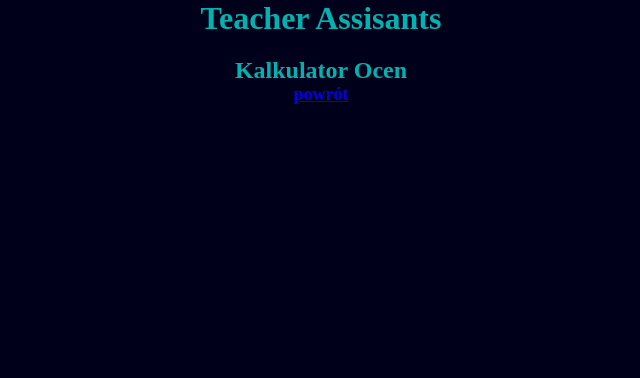
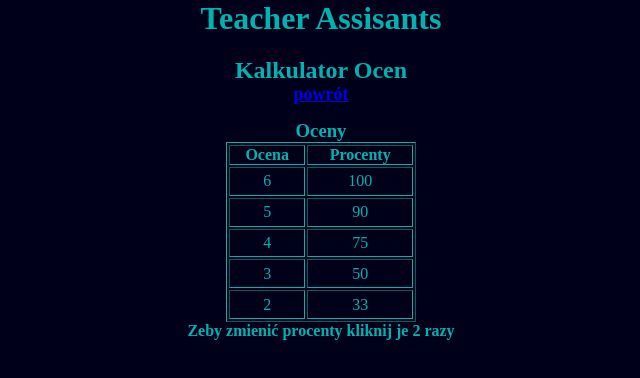
Before and after one commit to Jokertem/Teacher-Assistans, a React (Vite) app in the folder frontend/: page /oceny in a window 1280 px wide. Shown: the top 378 px of the page, without its empty margins (319-959 px from the left). Built offline with nearby package versions, Linux system fonts and the light colour scheme.

Commit message:
Render and edit Grades Table

```diff
--- a/frontend/index.html
+++ b/frontend/index.html
@@ -8,6 +8,7 @@
   </head>
   <body>
     <div id="root"></div>
+
     <script type="module" src="/src/main.jsx"></script>
   </body>
 </html>
--- /dev/null
+++ b/frontend/src/components/GradesTable/GradesTable.jsx
@@ -0,0 +1,54 @@
+import styles from "./GradesTable.module.css";
+import { useContext } from "react";
+import { gradesContext } from "../../views/GradesCalc";
+
+import React from "react";
+
+export default function GradesTable() {
+  const { gradesValue, gradeSelect, gradeEdit } = useContext(gradesContext);
+  const [grades, setGrades] = gradesValue;
+
+  const [select, setSelect] = gradeSelect;
+  const [edit, setEdit] = gradeEdit;
+
+  const SelectGrade = (i) => {
+    setSelect(i);
+    setEdit(true);
+  };
+  return (
+    <>
+      <h3 className={styles.tableTittle}>Oceny</h3>
+      <table border={1} className={styles.table}>
+        <thead>
+          <tr>
+            <th>Ocena</th>
+            <th>Procenty</th>
+          </tr>
+        </thead>
+        <tbody>
+          {grades.map((grade, index) => (
+            <tr key={grade.grade}>
+              <td
+                onDoubleClick={() => {
+                  SelectGrade(index);
+                }}
+              >
+                {grade.grade}
+              </td>
+              <td
+                onDoubleClick={() => {
+                  SelectGrade(index);
+                }}
+              >
+                {grade.prc}
+              </td>
+            </tr>
+          ))}
+        </tbody>
+      </table>
+      <b className={styles.changeinfo}>
+        Zeby zmienić procenty kliknij je 2 razy
+      </b>
+    </>
+  );
+}
--- /dev/null
+++ b/frontend/src/components/GradesTable/GradesTable.module.css
@@ -0,0 +1,22 @@
+.tableTittle {
+  text-align: center;
+  color: var(--mainColor);
+}
+
+.table {
+  border-color: var(--mainColor);
+  margin: auto;
+  width: 190px;
+  height: 180px;
+}
+.table * {
+  color: var(--mainColor);
+}
+.table td {
+  text-align: center;
+}
+.changeinfo {
+  display: block;
+  text-align: center;
+  color: var(--mainColor);
+}
--- /dev/null
+++ b/frontend/src/components/gradesChange/GradesChange.jsx
@@ -0,0 +1,73 @@
+import styles from "./GradesChange.module.css";
+import { useState, useEffect, useContext } from "react";
+import { gradesContext } from "../../views/GradesCalc";
+
+export default function GradesChange() {
+  const { gradesValue, gradeSelect, gradeEdit } = useContext(gradesContext);
+  const [grades, setGrades] = gradesValue;
+
+  const [select, setSelect] = gradeSelect;
+  const [edit, setEdit] = gradeEdit;
+  const [percent, setPercent] = useState(100);
+  const ChangePercent = (e) => {
+    setPercent(e.target.value);
+  };
+  const Remove = (e) => {
+    e.preventDefault();
+    setEdit(false);
+  };
+  const Save = (e) => {
+    e.preventDefault();
+    const selectPercent = document.querySelector("#prc").value;
+    if (selectPercent > 100 || selectPercent < 1 || isNaN(selectPercent)) {
+      return;
+    }
+
+    const newGrade = grades.map((grade, index) => {
+      if (index == select) {
+        return {
+          ...grade,
+          prc: (grade.prc = selectPercent),
+        };
+      } else {
+        return grade;
+      }
+    });
+    setGrades(newGrade);
+    setEdit(false);
+  };
+  useEffect(() => {
+    setPercent(grades[select].prc);
+  }, [select]);
+
+  return (
+    <>
+      <h3 className={styles.h3}>Zmiana Oceny</h3>
+      <form autoComplete="none" action="">
+        <div className={styles.change}>
+          <b
+            className={styles.change__grade}
+          >{`Ocena ${grades[select].grade}`}</b>
+          <div className={styles.change__input}>
+            <label htmlFor="prc">Procenty</label>
+            <input
+              id="prc"
+              type="number"
+              min={1}
+              max={100}
+              value={percent}
+              onChange={ChangePercent}
+            />
+          </div>
+
+          <button className={styles.change__save} onClick={Save}>
+            Zapisz
+          </button>
+          <button className={styles.change__remove} onClick={Remove}>
+            Odrzuć
+          </button>
+        </div>
+      </form>
+    </>
+  );
+}
--- /dev/null
+++ b/frontend/src/components/gradesChange/GradesChange.module.css
@@ -0,0 +1,54 @@
+.h3 {
+  text-align: center;
+  color: var(--mainColor);
+  margin-top: 10px;
+}
+.change {
+  display: flex;
+  flex-direction: column;
+  justify-content: center;
+  align-items: center;
+}
+.change__grade {
+  color: var(--mainColor);
+  padding: 5px 38.5px;
+  border: 1px solid var(--mainColor);
+  border-bottom: none;
+}
+.change__input {
+  border: 1px solid var(--mainColor);
+  padding: 15px 5px;
+}
+.change__input label {
+  color: var(--mainColor);
+}
+.change__save,
+.change__remove {
+  width: 60px;
+  height: 25px;
+  margin: 10px 0;
+  cursor: pointer;
+  transition: 0.6s;
+}
+.change__save {
+  border: 1px solid var(--mainColor);
+}
+.change__remove {
+  border: 1px solid var(--removeColor);
+}
+.change__save:hover {
+  transform: scale(1.3);
+  background-color: var(--mainColor);
+  font-size: 12px;
+  box-shadow: 0px 2px 18px 7px var(--mainColor);
+  -webkit-box-shadow: 0px 2px 18px 7px var(--mainColor);
+  -moz-box-shadow: 0px 2px 18px 7px var(--mainColor);
+}
+.change__remove:hover {
+  transform: scale(1.2);
+  background-color: var(--removeColor);
+  font-size: 12px;
+  box-shadow: 0px 2px 18px 7px var(--removeColor);
+  -webkit-box-shadow: 0px 2px 18px 7px var(--removeColor);
+  -moz-box-shadow: 0px 2px 18px 7px var(--removeColor);
+}
--- a/frontend/src/components/page_name/Page_name.module.css
+++ b/frontend/src/components/page_name/Page_name.module.css
@@ -7,4 +7,5 @@
   display: block;
   text-align: center;
   font-size: 18px;
+  margin-bottom: 15px;
 }
--- a/frontend/src/index.css
+++ b/frontend/src/index.css
@@ -7,4 +7,5 @@
 body {
   --backGroundColor: #00001a;
   --mainColor: #00b3b3;
+  --removeColor: #ff0000;
 }
--- a/frontend/src/views/GradesCalc.jsx
+++ b/frontend/src/views/GradesCalc.jsx
@@ -1,12 +1,59 @@
 import React from "react";
 import Paga_Name from "../components/page_name/Paga_Name";
-import { useState, useContext } from "react";
+import { useState, useEffect, createContext } from "react";
+import GradesTable from "../components/GradesTable/GradesTable";
+import GradesChange from "../components/gradesChange/GradesChange";
+import { json } from "react-router-dom";
+
+export const gradesContext = createContext();
 
 export default function GradesCalc() {
-  const [grades, SetGrades] = useState();
+  const [edit, setEdit] = useState(false);
+  const [select, setSelect] = useState();
+  const [grades, setGrades] = useState([
+    {
+      grade: 6,
+      prc: 100,
+    },
+    {
+      grade: 5,
+      prc: 90,
+    },
+    {
+      grade: 4,
+      prc: 75,
+    },
+    {
+      grade: 3,
+      prc: 50,
+    },
+    {
+      grade: 2,
+      prc: 33,
+    },
+  ]);
+  useEffect(() => {
+    localStorage.setItem("grades", JSON.stringify(grades));
+  }, [grades]);
+  const item = JSON.parse(localStorage.getItem("grades"));
+  useEffect(() => {
+    if (item) {
+      setGrades(item);
+    }
+  }, []);
   return (
     <>
       <Paga_Name name={"Kalkulator Ocen"} />
+      <gradesContext.Provider
+        value={{
+          gradesValue: [grades, setGrades],
+          gradeSelect: [select, setSelect],
+          gradeEdit: [edit, setEdit],
+        }}
+      >
+        <GradesTable />
+        {edit && <GradesChange />}
+      </gradesContext.Provider>
     </>
   );
 }
```
